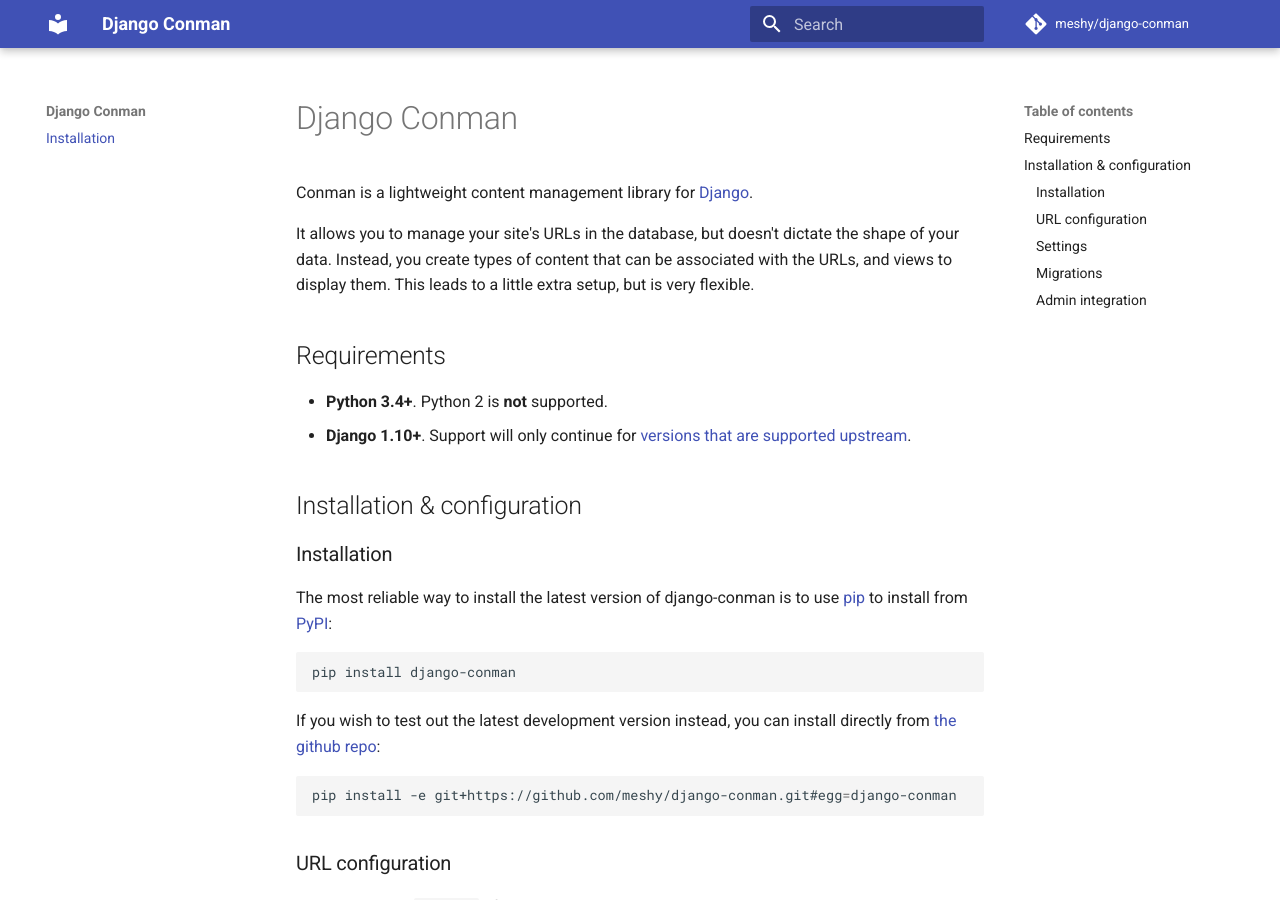
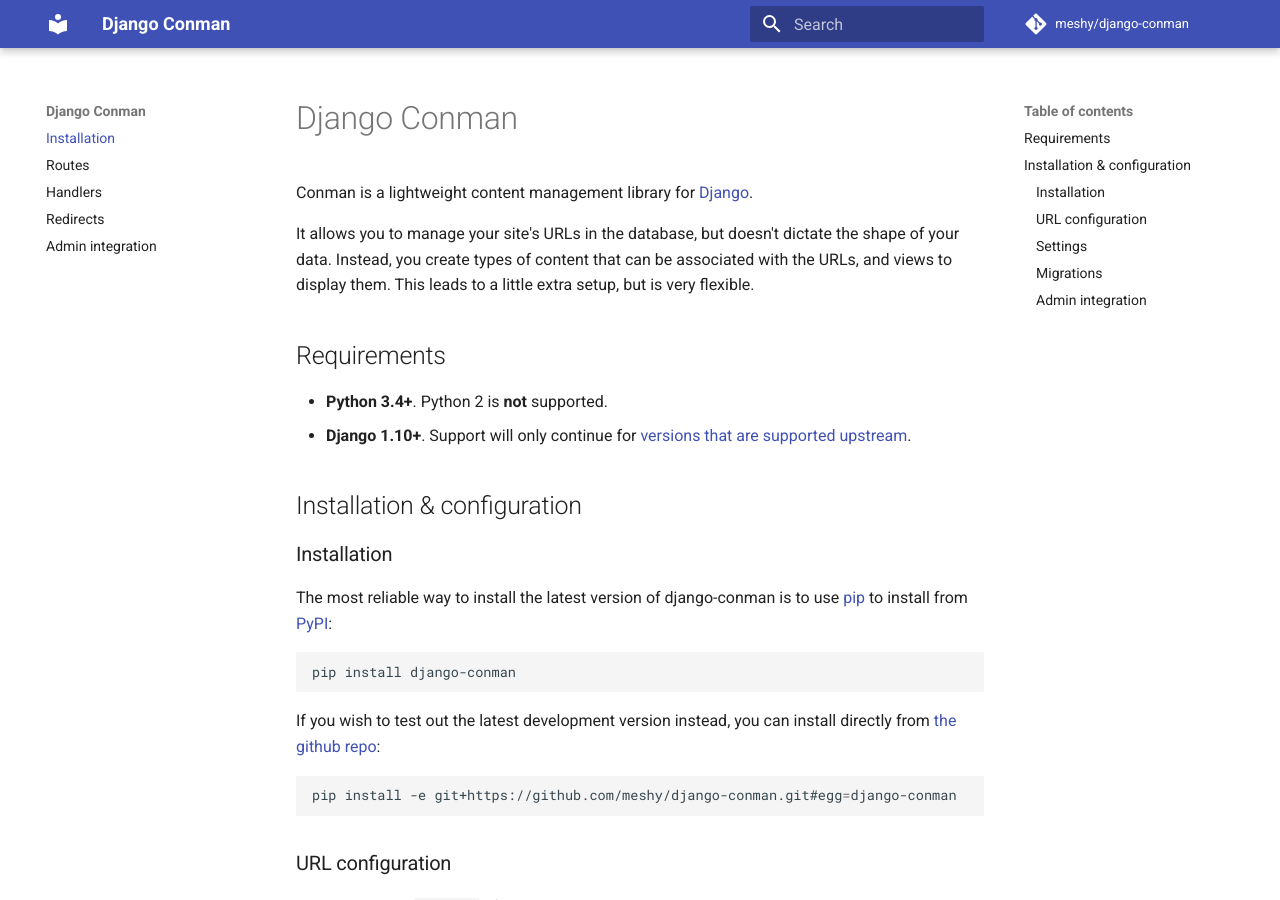
Before and after one commit to meshy/django-conman, an MkDocs documentation site: the page built from docs/index.md, in a window 1280 px wide and 900 px high. Built offline with MkDocs 1.6.1 and Material for MkDocs 9.7.7, drawn with Linux system fonts in a browser that asks for light colours; comment, search, counter and statistics services are not loaded; old or Windows-style settings are respelled for this version of MkDocs.

Commit message:
Add documentation page stubs

```diff
--- a/mkdocs.yml
+++ b/mkdocs.yml
@@ -2,6 +2,10 @@
 theme: 'material'
 pages:
   - Installation: index.md
+  - Routes: routes.md
+  - Handlers: handlers.md
+  - Redirects: redirects.md
+  - Admin integration: admin.md
 markdown_extensions:
   - admonition
   - codehilite(guess_lang=false)
```
Also changed, not shown: docs/admin.md (added), docs/handlers.md (added), docs/routes.md (added).
